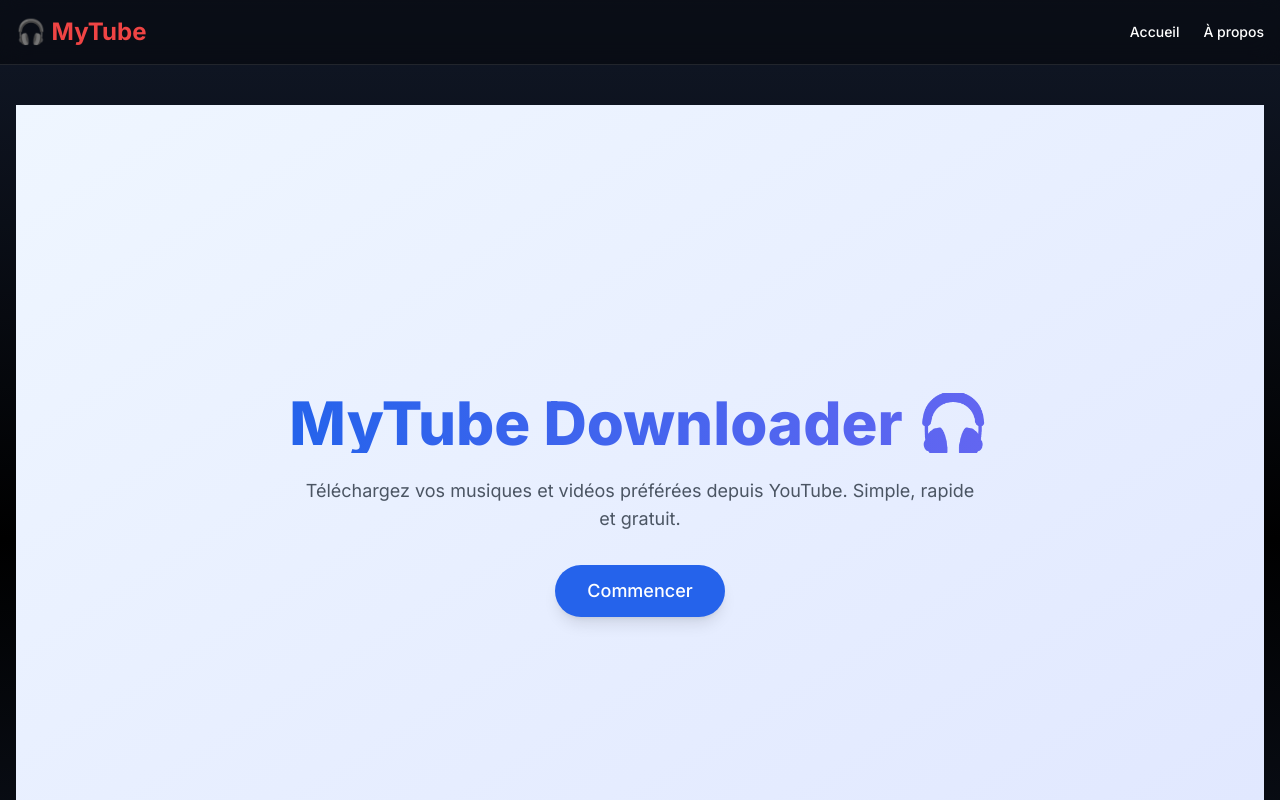
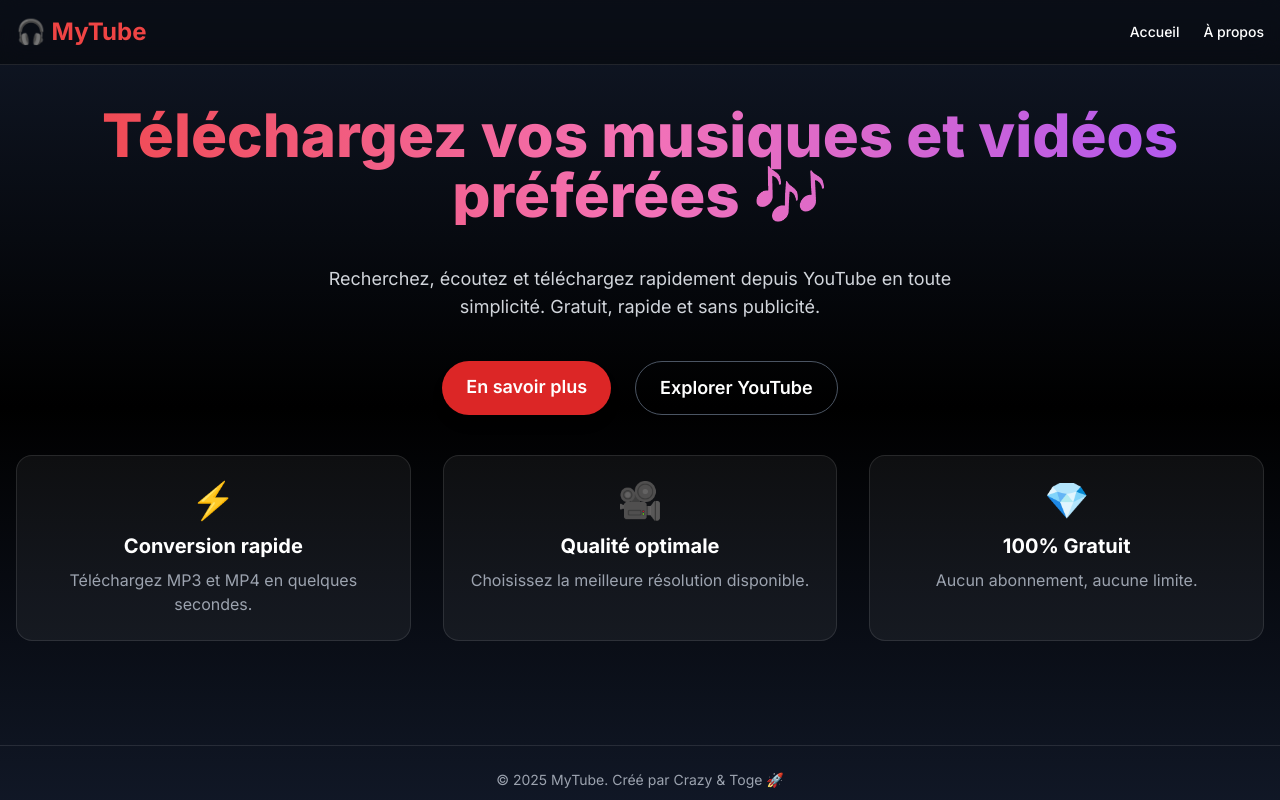
Before and after one commit to Crazynotdev/My-Tube, a Next.js app: page / in a window 1280 px wide. Shown: the top 800 px of the page. Built offline with nearby package versions, Linux system fonts and the light colour scheme.

Commit message:
Update page.tsx

```diff
--- a/app/page.tsx
+++ b/app/page.tsx
@@ -1,28 +1,75 @@
+"use client";
+
+import { motion } from "framer-motion";
 import Link from "next/link";
 
-export const metadata = {
-  title: "MyTube - Téléchargez Musique et Vidéos Gratuitement",
-  description:
-    "Téléchargez vos vidéos et musiques préférées depuis YouTube — Simple, rapide et gratuit.",
-};
+export default function Home() {
+  return (
+    <section className="text-center space-y-10">
+      <motion.h1
+        initial={{ opacity: 0, y: -20 }}
+        animate={{ opacity: 1, y: 0 }}
+        transition={{ duration: 0.7 }}
+        className="text-5xl md:text-6xl font-extrabold bg-gradient-to-r from-red-500 via-pink-400 to-purple-500 bg-clip-text text-transparent"
+      >
+        Téléchargez vos musiques et vidéos préférées 🎶
+      </motion.h1>
 
-export default function HomePage() {
-  return (
-    <section className="min-h-screen flex flex-col items-center justify-center text-center bg-gradient-to-br from-blue-50 to-indigo-100 dark:from-gray-900 dark:to-gray-950 px-6">
-      <h1 className="text-5xl md:text-6xl font-extrabold mb-6 text-transparent bg-clip-text bg-gradient-to-r from-blue-600 to-indigo-500">
-        MyTube Downloader 🎧
-      </h1>
-      <p className="text-lg text-gray-600 dark:text-gray-300 mb-8 max-w-2xl">
-        Téléchargez vos musiques et vidéos préférées depuis YouTube. Simple,
-        rapide et gratuit.
+      <p className="text-gray-300 text-lg max-w-2xl mx-auto">
+        Recherchez, écoutez et téléchargez rapidement depuis YouTube en toute
+        simplicité. Gratuit, rapide et sans publicité.
       </p>
 
-      <Link
-        href="/search"
-        className="bg-blue-600 hover:bg-blue-700 text-white px-8 py-3 rounded-full text-lg font-medium transition-all shadow-lg hover:shadow-blue-500/40"
+      <div className="flex justify-center gap-6">
+        <Link
+          href="/about"
+          className="bg-red-600 hover:bg-red-500 px-6 py-3 rounded-full text-lg font-semibold transition-all shadow-lg hover:scale-105"
+        >
+          En savoir plus
+        </Link>
+        <a
+          href="https://youtube.com"
+          target="_blank"
+          rel="noopener noreferrer"
+          className="border border-gray-600 hover:border-red-500 px-6 py-3 rounded-full text-lg font-semibold transition-all hover:text-red-400"
+        >
+          Explorer YouTube
+        </a>
+      </div>
+
+      <motion.div
+        initial={{ opacity: 0 }}
+        animate={{ opacity: 1 }}
+        transition={{ delay: 0.8 }}
+        className="mt-20 grid grid-cols-1 md:grid-cols-3 gap-8"
       >
-        Commencer
-      </Link>
+        {[
+          {
+            title: "Conversion rapide",
+            desc: "Téléchargez MP3 et MP4 en quelques secondes.",
+            icon: "⚡",
+          },
+          {
+            title: "Qualité optimale",
+            desc: "Choisissez la meilleure résolution disponible.",
+            icon: "🎥",
+          },
+          {
+            title: "100% Gratuit",
+            desc: "Aucun abonnement, aucune limite.",
+            icon: "💎",
+          },
+        ].map((card) => (
+          <div
+            key={card.title}
+            className="bg-white/5 border border-white/10 p-6 rounded-2xl hover:bg-white/10 transition-all"
+          >
+            <div className="text-4xl mb-3">{card.icon}</div>
+            <h3 className="text-xl font-bold mb-2">{card.title}</h3>
+            <p className="text-gray-400">{card.desc}</p>
+          </div>
+        ))}
+      </motion.div>
     </section>
   );
 }
```
